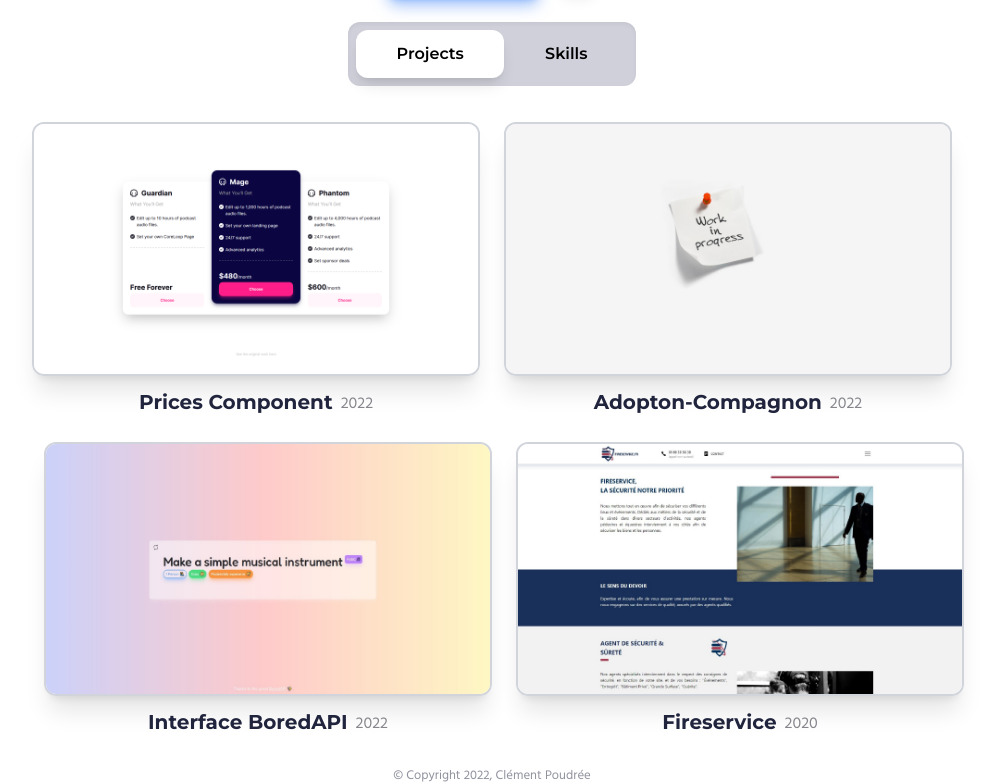
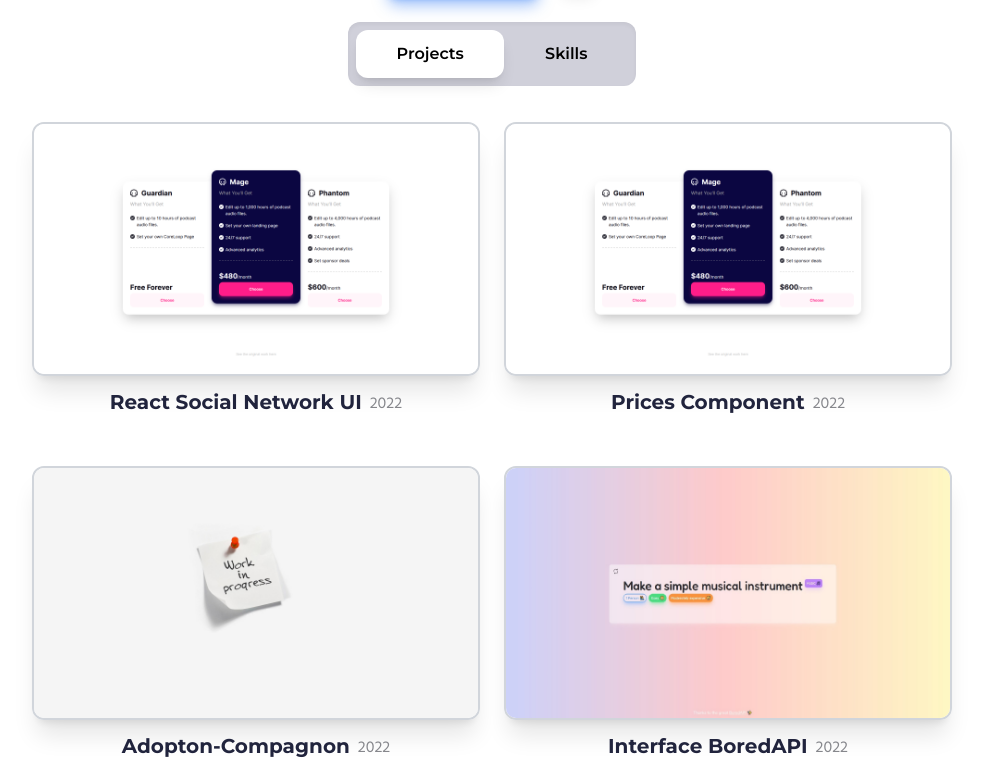
Before and after one commit to MRK4/mrk4.github.io, a Vue app: page / in a window 1280 px wide. Shown: the part 558-1342 px from the top of the page, without its empty margins (148-1143 px from the left). Built offline with nearby package versions, Linux system fonts and the light colour scheme.

Commit message:
Added a project

```diff
--- a/src/components/seconds/VNavbar.vue
+++ b/src/components/seconds/VNavbar.vue
@@ -21,7 +21,18 @@
           <!-- PROJECTS -->
 
           <div v-bind:class="{'hidden': openTab !== 1, 'block': openTab === 1}">
-            <div class="max-w-6xl flex flex-wrap justify-center items-center space-x-0 sm:space-x-6">
+            <div class="max-w-6xl flex flex-wrap justify-center items-center gap-6">
+
+                <!-- React Social Network -->
+                <div class="my-4 sm:max-w-md sm:max-h-72">
+                  <a class="flex flex-col space-y-3 decoration-2 decoration-blue-500 hover:underline active:underline focus:underline" href="https://dashing-tanuki-a08066.netlify.app/" target="_blank">
+                    <img class="w-full h-auto rounded-xl shadow-xl border-2 border-gray-300 dark:border-gray-600 hover:border-blue-500 dark:hover:border-blue-500" src="@/assets/img/component_prices.png" alt="Capture d'écran représentant une page de composants de liste de prix">
+                    <div class="flex flex-row justify-center items-end space-x-2">
+                      <div class="montserrat font-bold text-xl text-[#21243D] dark:text-white">React Social Network UI</div>
+                      <div class="hind font-normal text-base text-gris dark:text-gris">2022</div>
+                    </div>
+                  </a>
+                </div>
 
                 <!-- Price Components -->
                 <div class="my-4 sm:max-w-md sm:max-h-72">
```
Also changed, not shown: public/price_component/index.html (+8 -7 lines), public/price_component/src/imgs/icons/arrow-down.svg (added).
